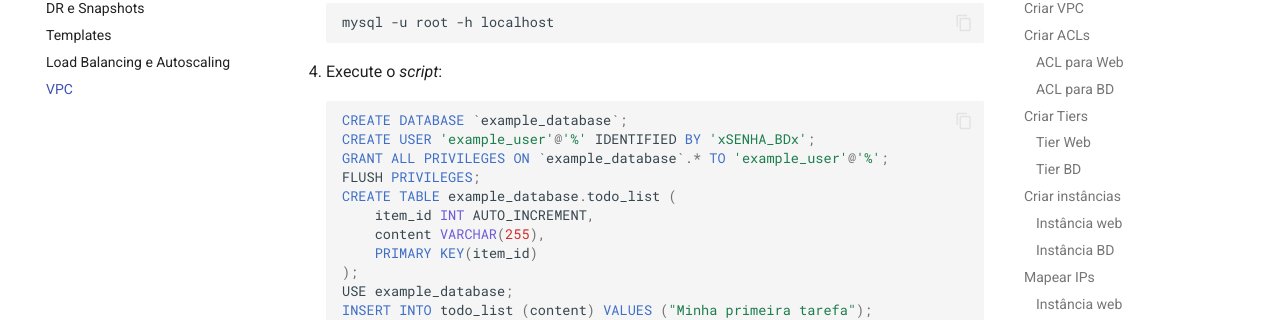
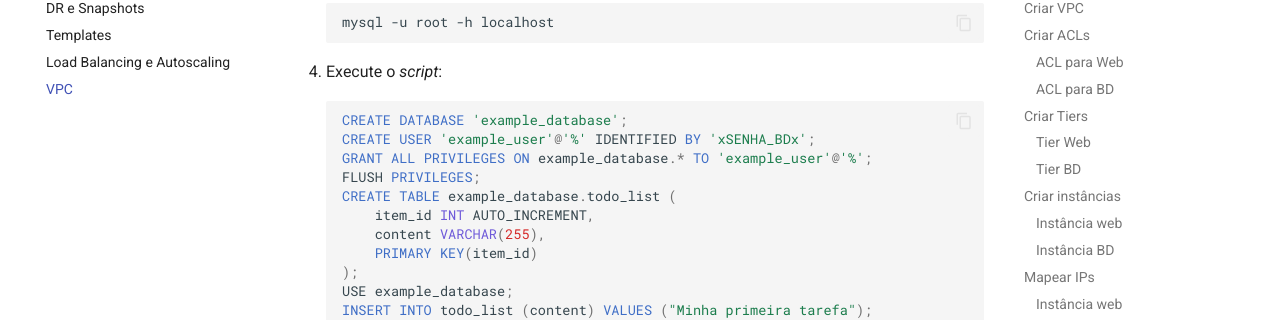
Before and after one commit to gmautner/cloudstack-docs, an MkDocs documentation site: the page built from docs/vpc.md, in a window 1280 px wide and 900 px high, scrolled down 10263 px. Shown: the part 181-501 px from the top of the window. Built offline with MkDocs 1.6.1 and Material for MkDocs 9.7.7, drawn with Linux system fonts in a browser that asks for light colours.

Commit message:
fix quotes

````diff
--- a/docs/vpc.md
+++ b/docs/vpc.md
@@ -250,9 +250,9 @@ mysql -u root -h localhost
 ```
 4. Execute o _script_:
 ```SQL
-CREATE DATABASE `example_database`;
+CREATE DATABASE 'example_database';
 CREATE USER 'example_user'@'%' IDENTIFIED BY 'xSENHA_BDx';
-GRANT ALL PRIVILEGES ON `example_database`.* TO 'example_user'@'%';
+GRANT ALL PRIVILEGES ON example_database.* TO 'example_user'@'%';
 FLUSH PRIVILEGES;
 CREATE TABLE example_database.todo_list (
 	item_id INT AUTO_INCREMENT,
````
Also changed, not shown: docs/snapshots.md (+2 -2 lines).
